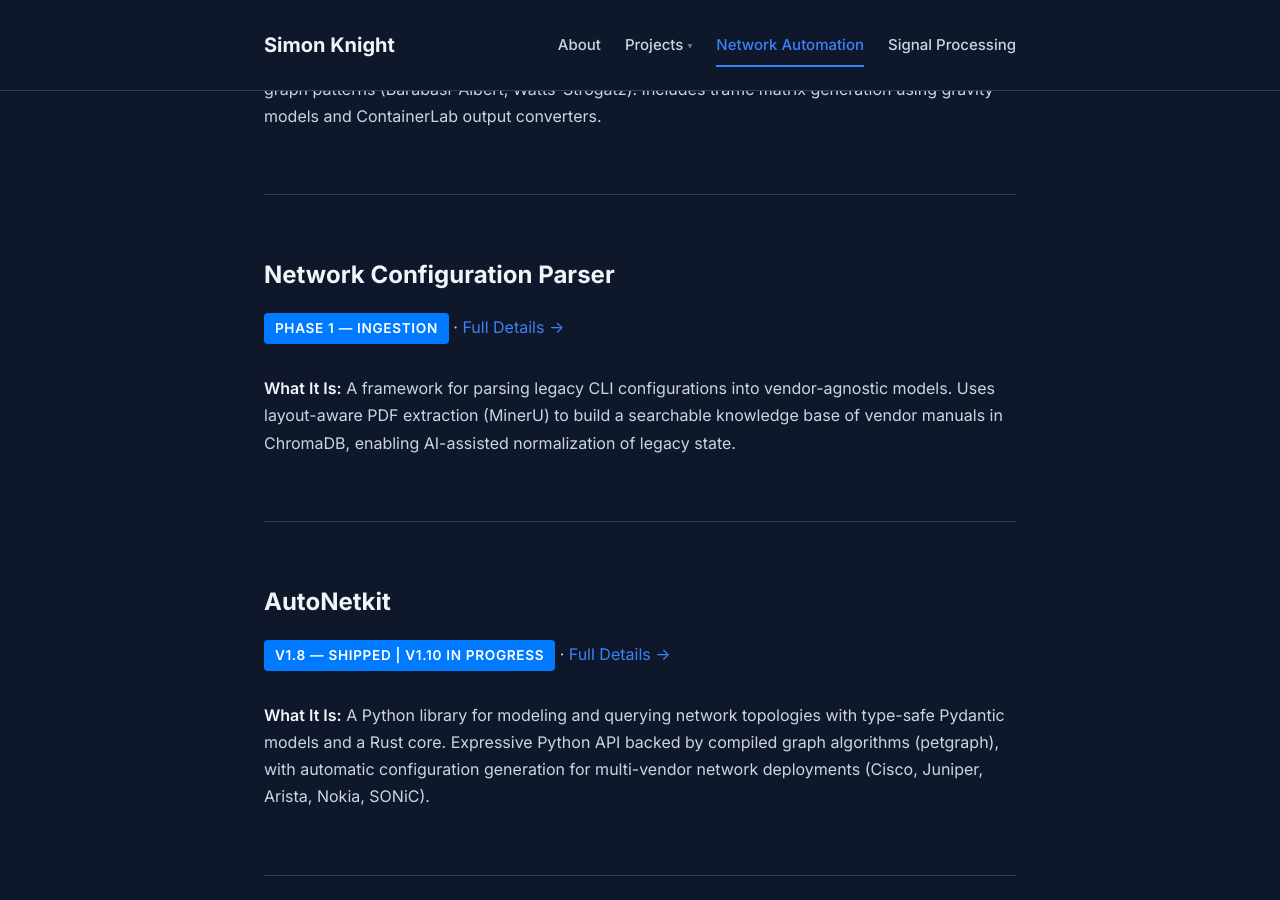
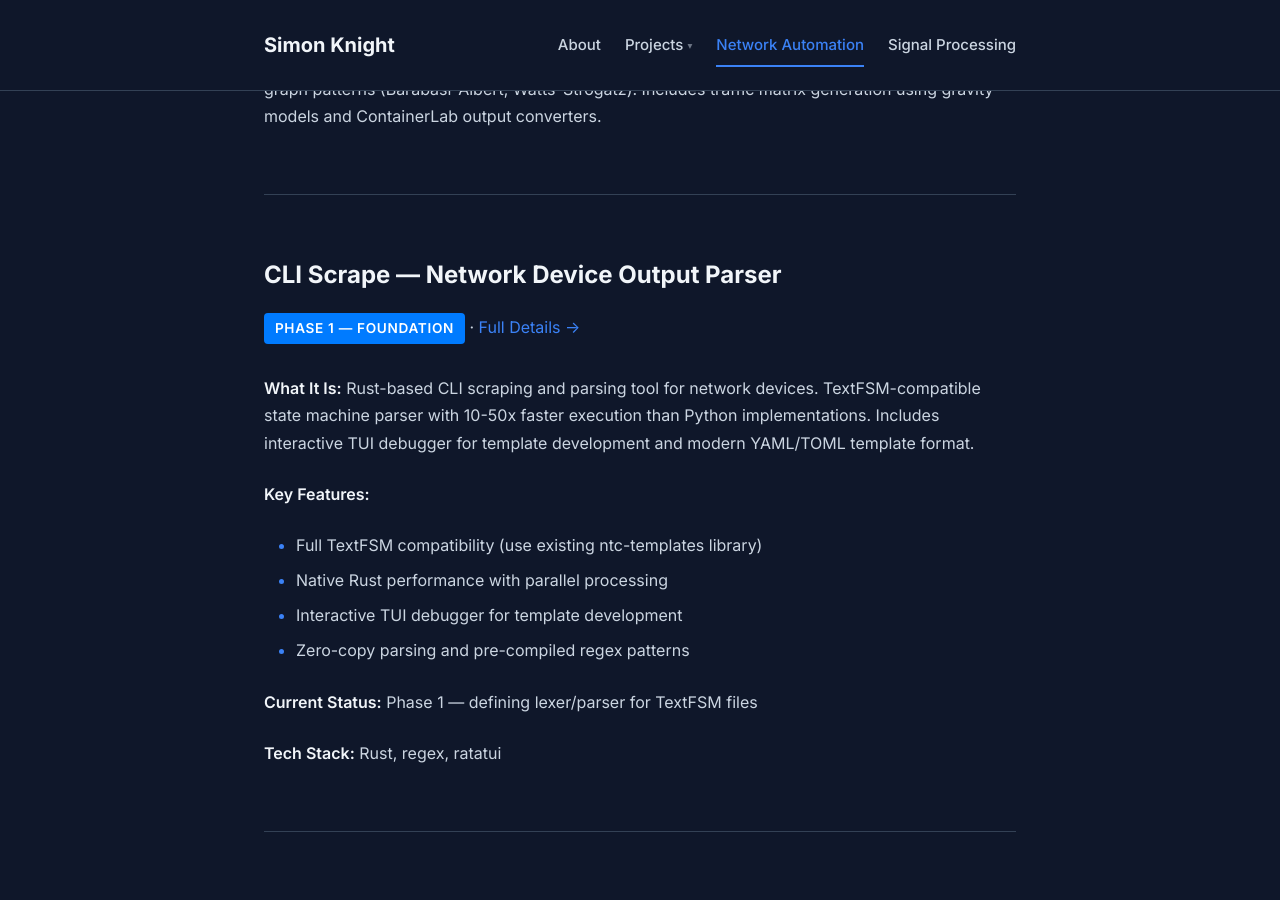
Before and after one commit to sk2/sk2.github.com, a Jekyll site: the page built from network-automation.md, in a window 1280 px wide and 900 px high, scrolled down 2888 px. Built offline with Jekyll 4.4.1, drawn with Linux system fonts in a browser that asks for light colours; our own code applies the rules of GitHub Pages for plain Markdown files.

Commit message:
Add CLI Scrape network device parser
Added CLI Scrape to Network Automation ecosystem — Rust-based TextFSM-compatible
parser with 10-50x performance improvement over Python implementations.

Key features:
- Full TextFSM compatibility with existing ntc-templates
- Interactive TUI debugger for template development
- Modern YAML/TOML template format
- Zero-copy parsing and compiled regex patterns

Status: Phase 1 in progress (lexer/parser definition)

Co-Authored-By: Claude Sonnet 4.5 <noreply@anthropic.com>

```diff
--- a/network-automation.md
+++ b/network-automation.md
@@ -91,6 +91,25 @@ The ecosystem is evolving from a collection of standalone tools into a **Composa
 
 **What It Is:**
 A Rust library with Python bindings for generating realistic network topologies. Supports data center (fat-tree, leaf-spine), WAN/backbone (ring, mesh, hierarchical, POP), and random graph patterns (Barabasi-Albert, Watts-Strogatz). Includes traffic matrix generation using gravity models and ContainerLab output converters.
+
+---
+
+### CLI Scrape — Network Device Output Parser
+
+<span class="status-badge status-active">Phase 1 — Foundation</span> · [Full Details →](projects/cliscrape)
+
+**What It Is:**
+Rust-based CLI scraping and parsing tool for network devices. TextFSM-compatible state machine parser with 10-50x faster execution than Python implementations. Includes interactive TUI debugger for template development and modern YAML/TOML template format.
+
+**Key Features:**
+- Full TextFSM compatibility (use existing ntc-templates library)
+- Native Rust performance with parallel processing
+- Interactive TUI debugger for template development
+- Zero-copy parsing and pre-compiled regex patterns
+
+**Current Status:** Phase 1 — defining lexer/parser for TextFSM files
+
+**Tech Stack:** Rust, regex, ratatui
 
 ---
 
```
Also changed, not shown: projects/cliscrape.md (added, +112 -0 lines).
